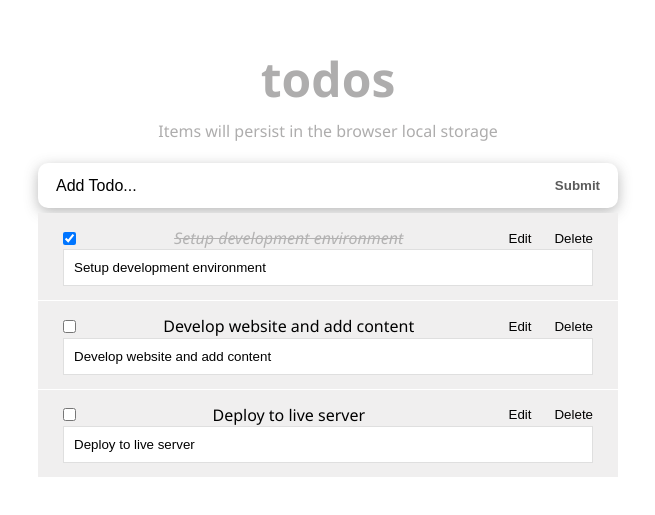
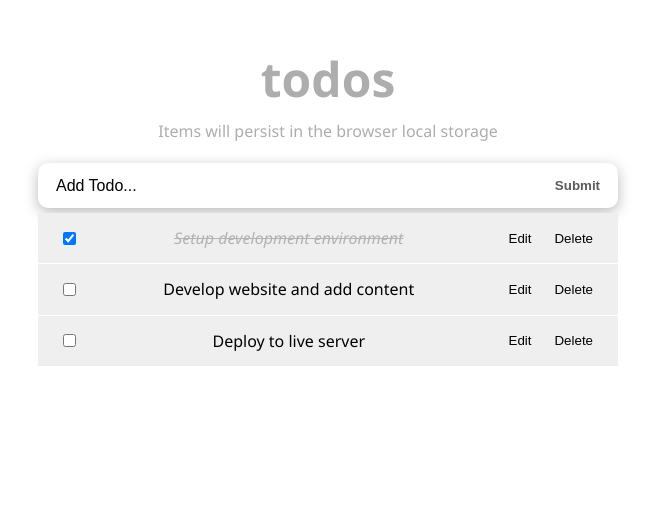
Before and after one commit to dselasea/react-todo-list, a React (Vite) app: page / in a window 1280 px wide. Shown: the part 125-640 px from the top of the page, without its empty margins (312-967 px from the left). Built offline with nearby package versions, Linux system fonts and the light colour scheme.

Commit message:
Add editing functionality

```diff
--- a/src/components/TodoItem.jsx
+++ b/src/components/TodoItem.jsx
@@ -1,7 +1,7 @@
 import React, { useState } from 'react';
 import styles from '@/styles/TodoItem.module.css';
 
-const TodoItem = ({itemProp, handleChange, delTodo}) => {
+const TodoItem = ({itemProp, handleChange, delTodo, setUpdate}) => {
   const [editing, setEditing] = useState(false);
   const completedStyle = {
     fontStyle: 'italic',
@@ -9,12 +9,26 @@ const TodoItem = ({itemProp, handleChange, delTodo}) => {
     opacity: 0.4,
     textDecoration: 'line-through',
   };
+
+  let viewMode = {};
+  let editMode = {};
+  if(editing) {
+    viewMode.display = "none";
+  } else {
+    editMode.display = "none";
+  }
   const handleEditing = () => {
     setEditing(true);
   }
+
+  const handleUpdateDone = (event) => {
+    if(event.key === 'Enter') {
+      setEditing(false);
+    }
+  }
   return (
     <li className={styles.item}>
-      <div className={styles.content}>
+      <div className={styles.content} style={viewMode}>
       <input
         type="checkbox"
         checked={itemProp.completed}
@@ -23,7 +37,7 @@ const TodoItem = ({itemProp, handleChange, delTodo}) => {
         <button onClick={() => delTodo(itemProp.id)}>Delete</button>
       <span style={itemProp.completed ? completedStyle : null}>{itemProp.title}</span>
       </div>
-      <input type="text" value={itemProp.title} className={styles.textInput} />
+      <input type="text" onChange={(e) => setUpdate(e.target.value, itemProp.id)} onKeyDown={handleUpdateDone} value={itemProp.title} className={styles.textInput} style={editMode} />
     </li>
   )
 }
--- a/src/components/TodosList.jsx
+++ b/src/components/TodosList.jsx
@@ -1,11 +1,11 @@
 import React from 'react'
 import TodoItem from '@/components/TodoItem'
 
-const TodosList = ({todosProps, handleChange, delTodo}) => {
+const TodosList = ({todosProps, handleChange, delTodo, setUpdate}) => {
   return (
     <ul>
         {todosProps.map((todo) => (
-          <TodoItem key={todo.id} itemProp={todo} handleChange={handleChange} delTodo={delTodo} />
+          <TodoItem key={todo.id} itemProp={todo} handleChange={handleChange} delTodo={delTodo} setUpdate={setUpdate} />
         ))}
       </ul>
   )
--- a/src/components/TodosLogic.jsx
+++ b/src/components/TodosLogic.jsx
@@ -52,10 +52,22 @@ const TodosLogic = () => {
     setTodos([...todos, newTodo]);
   };
 
+  const setUpdate = (updatedTitle, id) => {
+    setTodos(
+      todos.map((todo) => {
+        if (todo.id === id) {
+          todo.title = updatedTitle;
+        }
+        return todo;
+      })
+    );
+  };
+
+
   return (
     <div>
       <InputTodo addTodoItem={addTodoItem} />
-      <TodosList todosProps={todos} handleChange={handleChange} delTodo={delTodo} />
+      <TodosList todosProps={todos} handleChange={handleChange} delTodo={delTodo} setUpdate={setUpdate} />
     </div>
   )
 }
```
